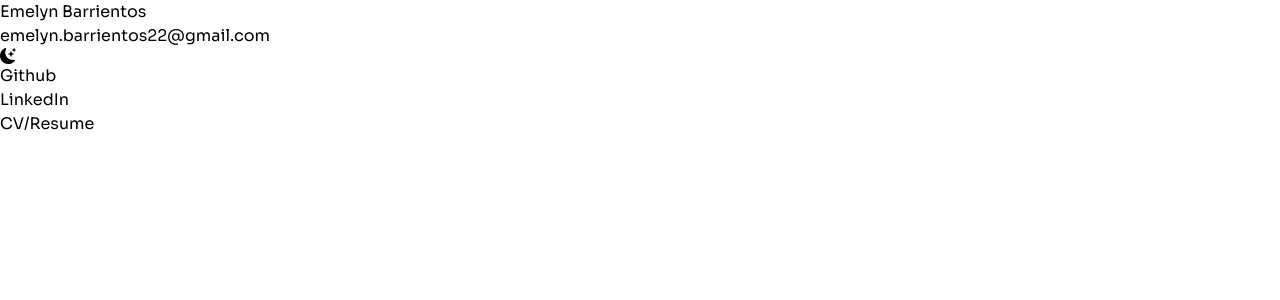
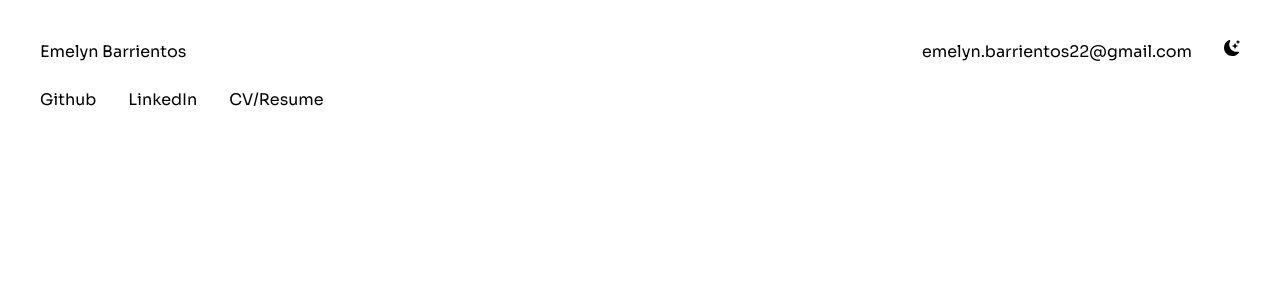
Before and after one commit to emelyn-barrientos/emelyn-barrientos-portfolio, a Next.js app: page / in a window 1280 px wide. Shown: the top 300 px of the page. Built offline with nearby package versions, Linux system fonts and the light colour scheme.

Commit message:
Initial nav bars styling

```diff
--- a/pages/index.js
+++ b/pages/index.js
@@ -14,22 +14,22 @@ export default function Home() {
         <link rel="icon" href="/favicon.ico" />
       </Head>
 
-      <main>
-        <section className=" min-h-screen">
-          <nav>
+      <main className="mx-10 my-10 min-h-screen">
+        <section>
+          <nav className="flex justify-between mb-6">
             <h1>Emelyn Barrientos</h1>
-            <ul>
-              <li>emelyn.barrientos22@gmail.com</li>
+            <ul className="flex">
+              <li className="mr-8">emelyn.barrientos22@gmail.com</li>
               <li>
                 <BsFillMoonStarsFill />
               </li>
             </ul>
           </nav>
-          <nav>
-            <ul>
-              <li>Github</li>
-              <li>LinkedIn</li>
-              <li>CV/Resume</li>
+          <nav className="flex justify-start">
+            <ul className="flex">
+              <li className="mr-8">Github</li>
+              <li className="mr-8">LinkedIn</li>
+              <li className="mr-8">CV/Resume</li>
             </ul>
           </nav>
         </section>
```
